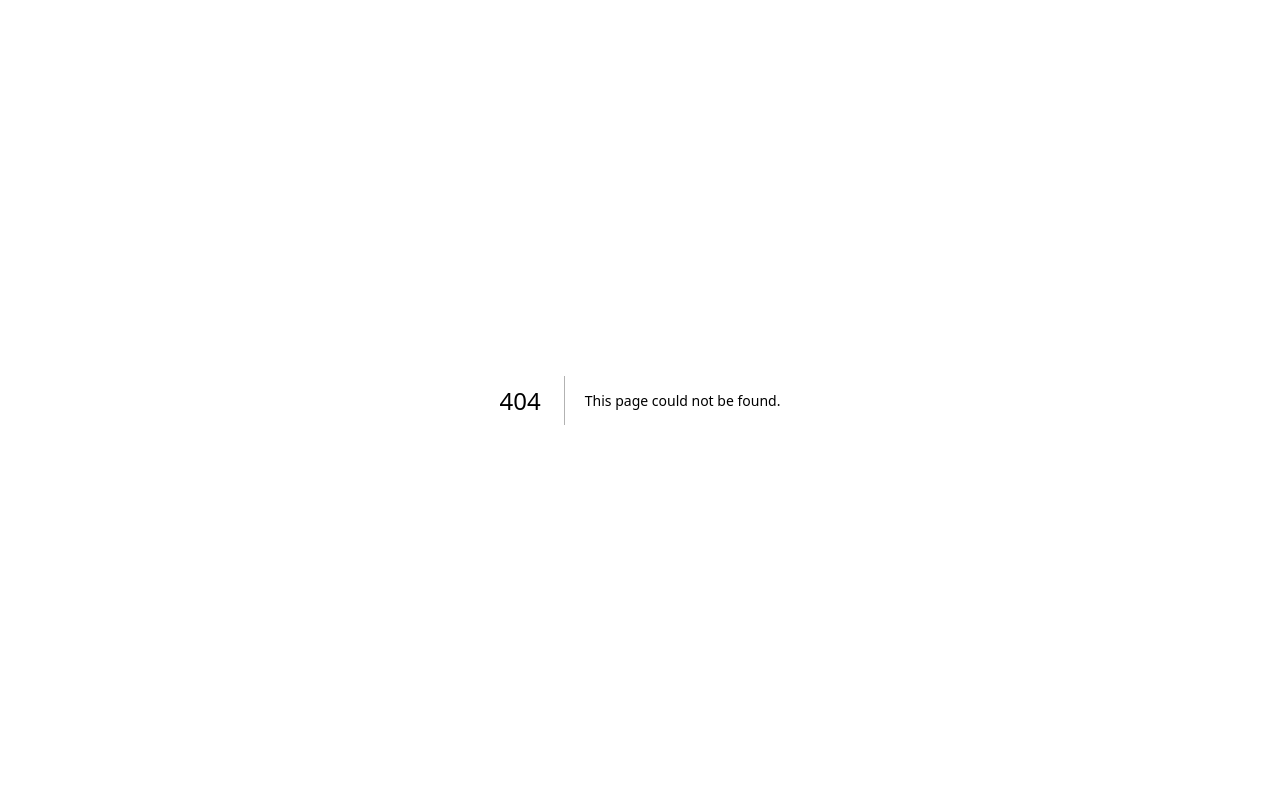
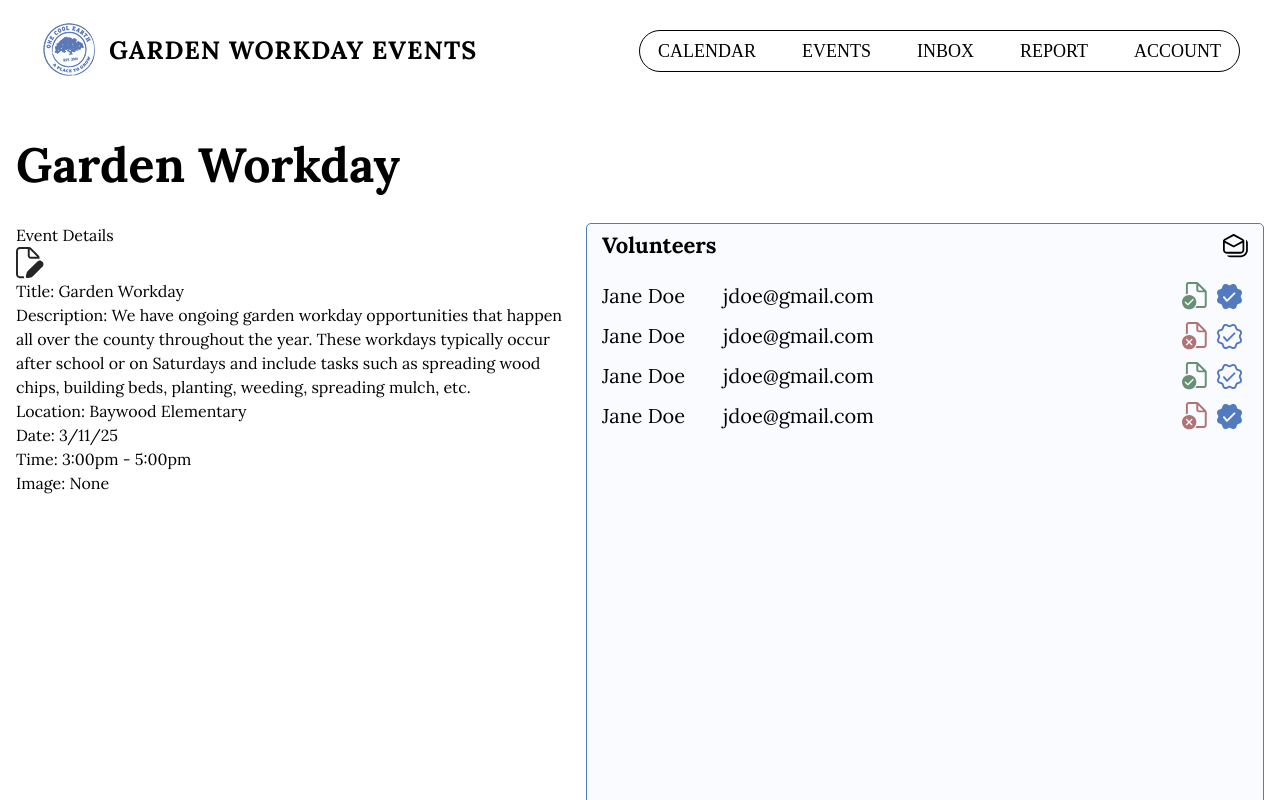
Before and after one commit to hack4impact-calpoly/one-cool-earth-25, a Next.js app: page /admin-event-details in a window 1280 px wide. Before the commit this address had no page. Shown: the top 800 px of the page. Built offline with nearby package versions, Linux system fonts and the light colour scheme; a web font is replaced by a local one.

Commit message:
fix: changed navar so that it has differences between volunteer and admin; added admin event details to admin calendar on 'learn more' button

```diff
--- /dev/null
+++ b/src/app/admin-event-details/page.tsx
@@ -0,0 +1,32 @@
+// THIS IS ONLY FOR THE DEMO...
+
+import Image from "next/image";
+import styles from "@/styles/events.module.css";
+
+// ✅ Update these imports to your actual component paths
+import EventDetailsCard from "@/components/EventDetails";
+import VolunteerList from "@/components/VolunteerList";
+import NavBar from "@/components/Navbar";
+
+export default function AdminEventDetailsPage() {
+  // Later you can fetch event by params.id and pass data into the components.
+  return (
+    <div className={styles.page}>
+      <NavBar mode="Admin" />
+      <main className={styles.main}>
+        <h1 className={styles.pageTitle}>Garden Workday</h1>
+
+        <section className={styles.grid}>
+          {/* Left card: Event Details */}
+          <div className={styles.eventCard}>
+            <EventDetailsCard />
+          </div>
+          {/* Right card: Volunteers */}
+          <div className={styles.card}>
+            <VolunteerList />
+          </div>
+        </section>
+      </main>
+    </div>
+  );
+}
--- a/src/app/calendar/page.tsx
+++ b/src/app/calendar/page.tsx
@@ -75,7 +75,7 @@ export default function CalendarPage() {
 
   return (
     <div>
-      <Navbar mode={"Admin"} />
+      <Navbar mode={"VolunteerLoggedIn"} />
       <div className="p-8 font-lora">
         <div className="text-4xl font-bold">Upcoming Events</div>
         <div className="flex justify-start flex-nowrap overflow-x-scroll">
--- a/src/components/EventCard.tsx
+++ b/src/components/EventCard.tsx
@@ -1,4 +1,6 @@
+"use client";
 import { Button } from "@mui/material";
+import { useRouter } from "next/navigation";
 
 interface EventProps {
   eventTitle: string;
@@ -8,6 +10,7 @@ interface EventProps {
 export default function EventCard({ eventTitle, date }: EventProps) {
   const datePart = date.toLocaleDateString("en-US", { month: "long", day: "numeric" });
   const timePart = date.toLocaleTimeString("en-US", { hour: "numeric", minute: "2-digit" });
+  const router = useRouter();
 
   // Format the date into a string like "Nov 10, 11:00 AM" (exact format depends on the locale)
   const formattedDateTime: string = `${datePart}, ${timePart}`;
@@ -15,7 +18,10 @@ export default function EventCard({ eventTitle, date }: EventProps) {
     <div className="flex flex-col items-center space-y-2 w-42 shrink-0 m-4 p-4 bg-[#fcfce6] rounded-xl">
       <h1 className="text-2xl mb-1 font-bold">{eventTitle}</h1>
       <div className="text-lg">{formattedDateTime}</div>
-      <button className="bg-[#448EBF] bg-opacity-20 m-1 p-2">Learn More</button>
+      <button onClick={() => router.push(`/admin-event-details`)} className="bg-[#448EBF] bg-opacity-20 m-1 p-2">
+        Learn More
+      </button>
+      {/* will need to get rid of event-details hardcode navigation push and instead use the id of the event to navigate to the correct event details */}
       <button className="bg-[#226999] m-1 p-2 text-white">Register!</button>
     </div>
   );
--- a/src/components/Navbar.tsx
+++ b/src/components/Navbar.tsx
@@ -14,8 +14,8 @@ type NavItem = {
 
 const NAV_LINKS: Record<NavMode, NavItem[]> = {
   Admin: [
-    { label: "Calendar", href: "/calendar" },
-    { label: "Events", href: "/events" },
+    { label: "Calendar", href: "/admin-calendar" },
+    { label: "Events", href: "/admin-events" },
     { label: "Inbox", href: "/inbox" },
     { label: "Report", href: "/report" },
     { label: "Account", href: "/account" },
```
